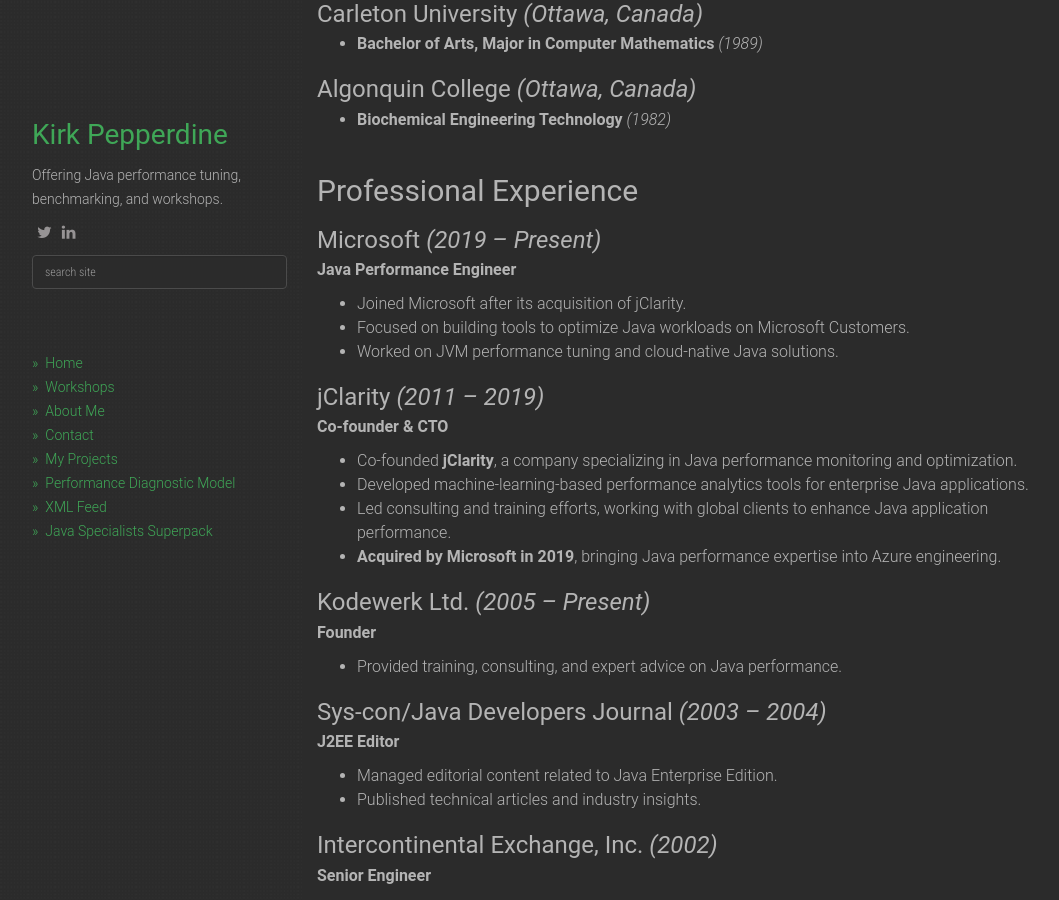
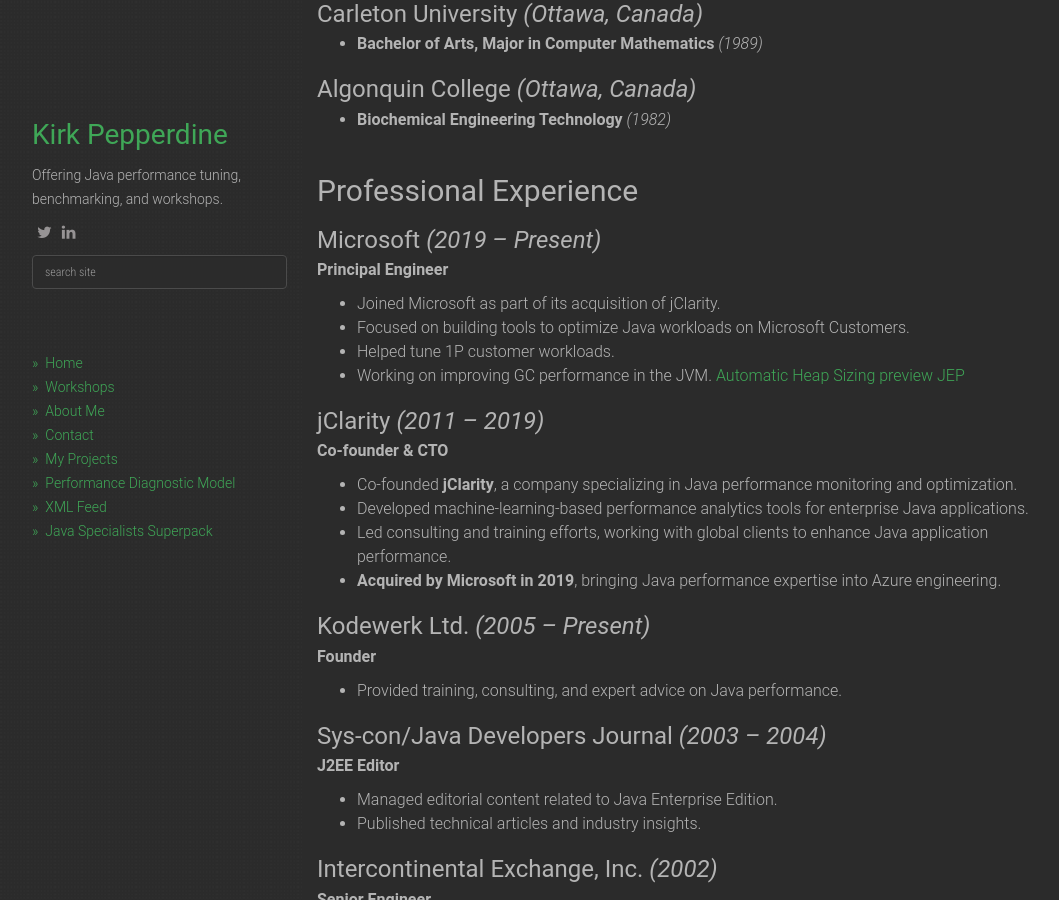
Before and after one commit to kcpeppe/kcpeppe.github.io, a Jekyll site: the page built from cv.md, in a window 1280 px wide and 900 px high, scrolled down 613 px. Shown: the whole window, without its empty margins (53-1112 px from the left). Built offline with Jekyll 4.4.1, drawn with Linux system fonts in a browser that asks for light colours; nearby versions of some CDN libraries; some of the changed text lies outside the part shown.

Commit message:
refactor: update/correct resume

```diff
--- a/cv.md
+++ b/cv.md
@@ -31,10 +31,11 @@
 ## Professional Experience
 
 ### Microsoft *(2019 – Present)*
-**Java Performance Engineer**
-- Joined Microsoft after its acquisition of jClarity.
+**Principal Engineer**
+- Joined Microsoft as part of its acquisition of jClarity.
 - Focused on building tools to optimize Java workloads on Microsoft Customers.
-- Worked on JVM performance tuning and cloud-native Java solutions.
+- Helped tune 1P customer workloads.
+- Working on improving GC performance in the JVM. [Automatic Heap Sizing preview JEP](https://bugs.openjdk.org/browse/JDK-8350152)
 
 ### jClarity *(2011 – 2019)*
 **Co-founder & CTO**
```
Also changed, not shown: other parts of cv.md (+2 -0 lines).
